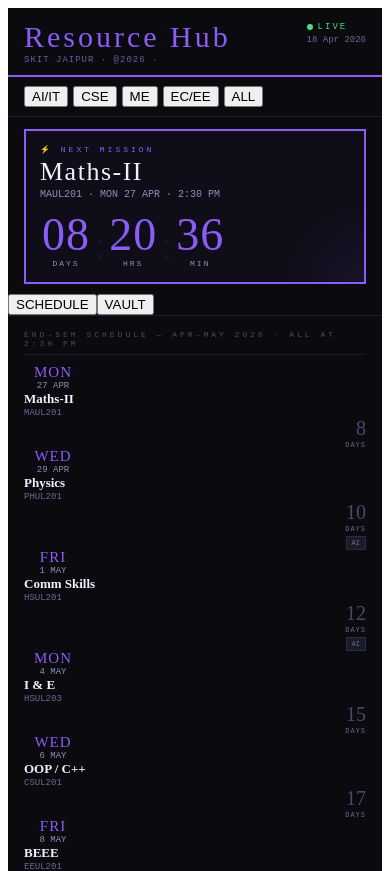
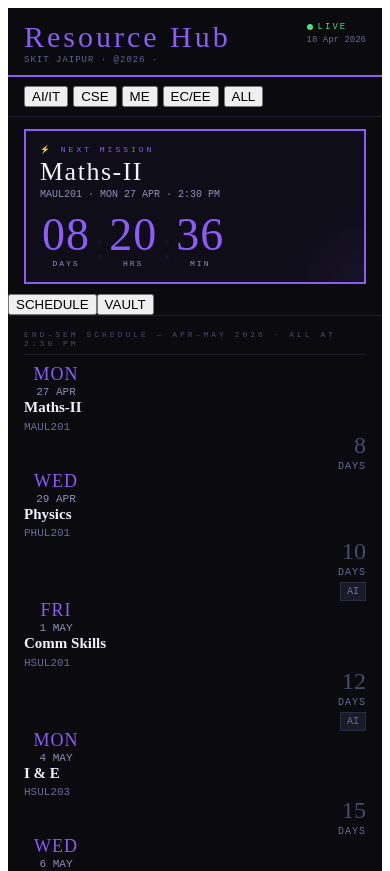
Before and after one commit to Hanu2908/Resource_Hub, a React (Vite) app: page / in a window 390 px wide. Shown: the top 871 px of the page. Built offline with nearby package versions, Linux system fonts and the light colour scheme; the HTML template or start-up script is replaced by a standard one.

Commit message:
Made it more mobile friendly

```diff
--- a/src/components/ScheduleTab.jsx
+++ b/src/components/ScheduleTab.jsx
@@ -1,6 +1,3 @@
-// ─────────────────────────────────────────────────────────────────────────────
-// Schedule Tab — full exam list with live countdown per row
-// ─────────────────────────────────────────────────────────────────────────────
 import { SectionLabel } from "./UI.jsx";
 import { CD_THRESHOLDS } from "../config.js";
 
@@ -18,10 +15,11 @@ export default function ScheduleTab({ exams }) {
         <div key={exam.id} className={`exam-row${cd.done ? " done" : ""}`}>
 
           {/* Date column */}
-          <div style={{ width: "58px", flexShrink: 0, textAlign: "center" }}>
+          <div style={{ width: "64px", flexShrink: 0, textAlign: "center" }}>
             <div style={{
               fontFamily: "'Bebas Neue', cursive",
-              fontSize: "15px", letterSpacing: "1px",
+              fontSize: "18px",
+              letterSpacing: "1px",
               color: cd.done ? "#333" : "var(--accent)",
               lineHeight: 1,
             }}>
@@ -29,7 +27,9 @@ export default function ScheduleTab({ exams }) {
             </div>
             <div style={{
               fontFamily: "'IBM Plex Mono', monospace",
-              fontSize: "9px", color: "var(--text-secondary)", marginTop: "1px",
+              fontSize: "11px",
+              color: "var(--text-secondary)",
+              marginTop: "3px",
             }}>
               {exam.ddmm}
             </div>
@@ -38,37 +38,57 @@ export default function ScheduleTab({ exams }) {
           {/* Subject info */}
           <div style={{ flex: 1, minWidth: 0 }}>
             <div style={{
-              fontSize: "13px", fontWeight: 600, color: "var(--text-primary)",
-              whiteSpace: "nowrap", overflow: "hidden", textOverflow: "ellipsis",
+              fontSize: "15px",
+              fontWeight: 600,
+              color: "var(--text-primary)",
+              whiteSpace: "nowrap",
+              overflow: "hidden",
+              textOverflow: "ellipsis",
+              lineHeight: 1.3,
             }}>
               {exam.shortName}
             </div>
             <div style={{
               fontFamily: "'IBM Plex Mono', monospace",
-              fontSize: "9px", color: "var(--border-strong)", marginTop: "1px",
+              fontSize: "11px",
+              color: "var(--border-strong)",
+              marginTop: "3px",
             }}>
               {exam.code}
             </div>
           </div>
 
           {/* Right: days left + badges */}
-          <div style={{ display: "flex", flexDirection: "column", alignItems: "flex-end", gap: "3px", flexShrink: 0 }}>
+          <div style={{
+            display: "flex",
+            flexDirection: "column",
+            alignItems: "flex-end",
+            gap: "4px",
+            flexShrink: 0,
+          }}>
             {cd.done ? (
-              <div style={{ fontFamily: "'IBM Plex Mono', monospace", fontSize: "9px", color: "var(--border-mid)" }}>
+              <div style={{
+                fontFamily: "'IBM Plex Mono', monospace",
+                fontSize: "11px",
+                color: "var(--border-mid)",
+              }}>
                 DONE
               </div>
             ) : (
               <>
                 <div style={{
                   fontFamily: "'Bebas Neue', cursive",
-                  fontSize: "20px", lineHeight: 1,
+                    fontSize: "24px",
+                    lineHeight: 1,
                   color: cdAccent(cd.days),
                 }}>
                   {cd.days}
                 </div>
                 <div style={{
                   fontFamily: "'IBM Plex Mono', monospace",
-                  fontSize: "7px", color: "var(--border-strong)", letterSpacing: "1px",
+                    fontSize: "10px",
+                    color: "var(--border-strong)",
+                    letterSpacing: "1px",
                 }}>
                   DAYS
                 </div>
@@ -78,10 +98,12 @@ export default function ScheduleTab({ exams }) {
             {exam.branch !== "ALL" && (
               <div style={{
                 fontFamily: "'IBM Plex Mono', monospace",
-                fontSize: "7px", color: "var(--border-strong)",
+                fontSize: "10px",
+                color: "var(--border-strong)",
                 background: "var(--bg-hover)",
                 border: "1px solid var(--border-mid)",
-                padding: "2px 5px", whiteSpace: "nowrap",
+                padding: "3px 6px",
+                whiteSpace: "nowrap",
               }}>
                 {exam.branch.split("/")[0]}
               </div>
@@ -90,8 +112,10 @@ export default function ScheduleTab({ exams }) {
             {exam.audit && (
               <div style={{
                 fontFamily: "'IBM Plex Mono', monospace",
-                fontSize: "7px", color: "var(--status-audit)",
-                border: "1px solid rgba(123,63,228,0.2)", padding: "1px 4px",
+                fontSize: "10px",
+                color: "var(--status-audit)",
+                border: "1px solid rgba(123,63,228,0.2)",
+                padding: "2px 5px",
               }}>
                 AUDIT
               </div>
@@ -100,7 +124,6 @@ export default function ScheduleTab({ exams }) {
         </div>
       ))}
 
-      {/* Uses .footer-note class from global.css so it wraps on mobile */}
       <div className="footer-note">
         REPORT TIME 2:00 PM<br />
         EXAM 2:30–5:30 PM · CARRY ADMIT CARD + ID
--- a/src/styles/global.css
+++ b/src/styles/global.css
@@ -199,3 +199,44 @@ html, body {
   /* Allow long strings to wrap instead of overflowing */
   word-break: break-word;
 }
+
+/* ── MOBILE FIXES (≤ 480px) ── */
+@media (max-width: 480px) {
+
+  /* Branch filter — bigger tap targets */
+  .branch-btn {
+    font-size: 11px;
+    padding: 8px 14px;
+    min-height: 40px;
+  }
+
+  /* Tab nav — bigger tap targets */
+  .tab-btn {
+    font-size: 11px;
+    padding: 12px 4px;
+    min-height: 44px;
+  }
+
+  /* Schedule rows — more breathing room */
+  .exam-row {
+    padding: 13px 0;
+    gap: 12px;
+  }
+
+  /* Footer notes — readable */
+  .footer-note {
+    font-size: 11px;
+    line-height: 1.9;
+  }
+
+  /* Vault grid — always single column on mobile */
+  .vault-grid {
+    grid-template-columns: 1fr;
+    gap: 10px;
+  }
+
+  /* Notice cards */
+  .notice-card {
+    padding: 14px;
+  }
+}
```
